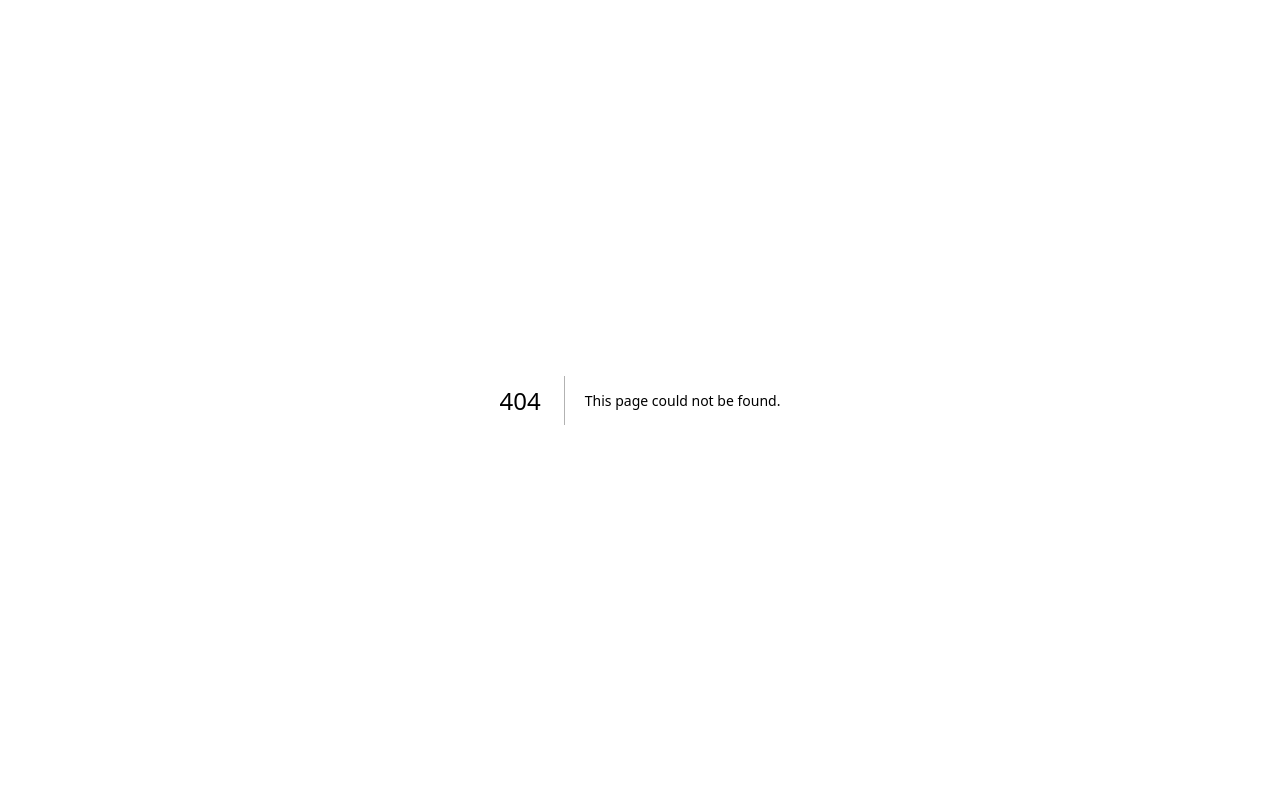
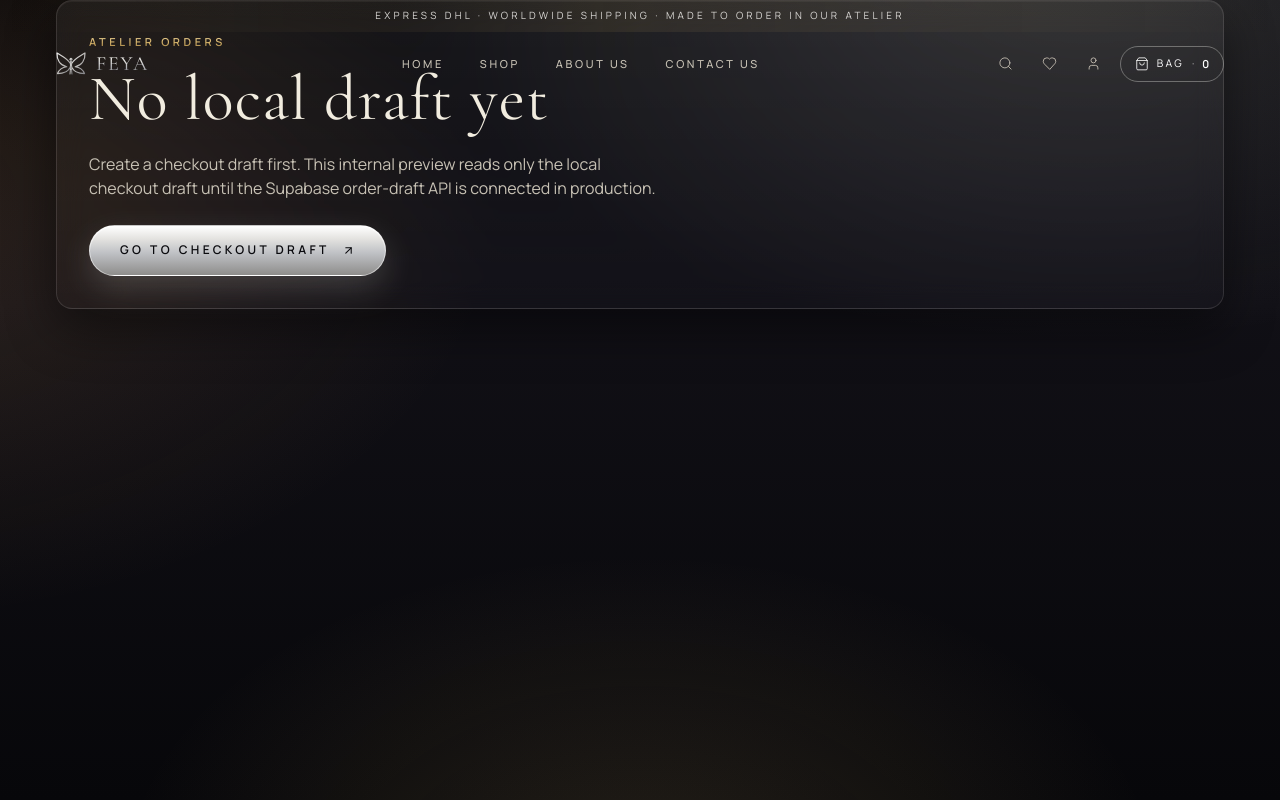
Before and after one commit to THEFEYA/feya-commerce, a Next.js app: page /studio/orders in a window 1280 px wide. Before the commit this address had no page. Shown: the top 800 px of the page. Built offline with nearby package versions, Linux system fonts and the light colour scheme; a web font is replaced by a local one.

Commit message:
Add atelier order review route

```diff
--- /dev/null
+++ b/app/studio/orders/page.tsx
@@ -0,0 +1,11 @@
+import { Header } from '@/components/Header';
+import { AtelierOrdersClient } from '@/components/AtelierOrdersClient';
+
+export default function StudioOrdersPage() {
+  return (
+    <main className="relative min-h-screen">
+      <Header />
+      <AtelierOrdersClient />
+    </main>
+  );
+}
```
